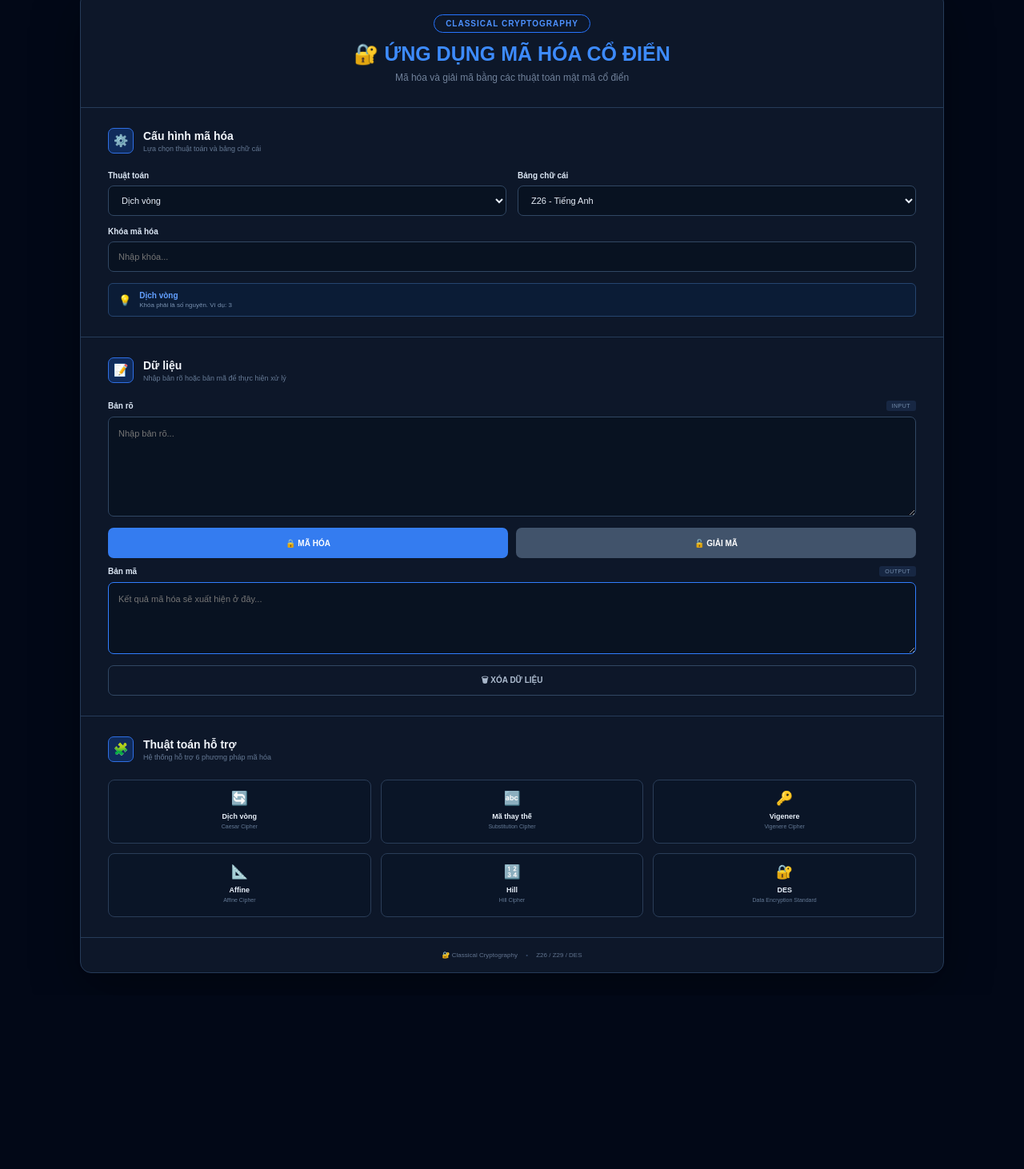
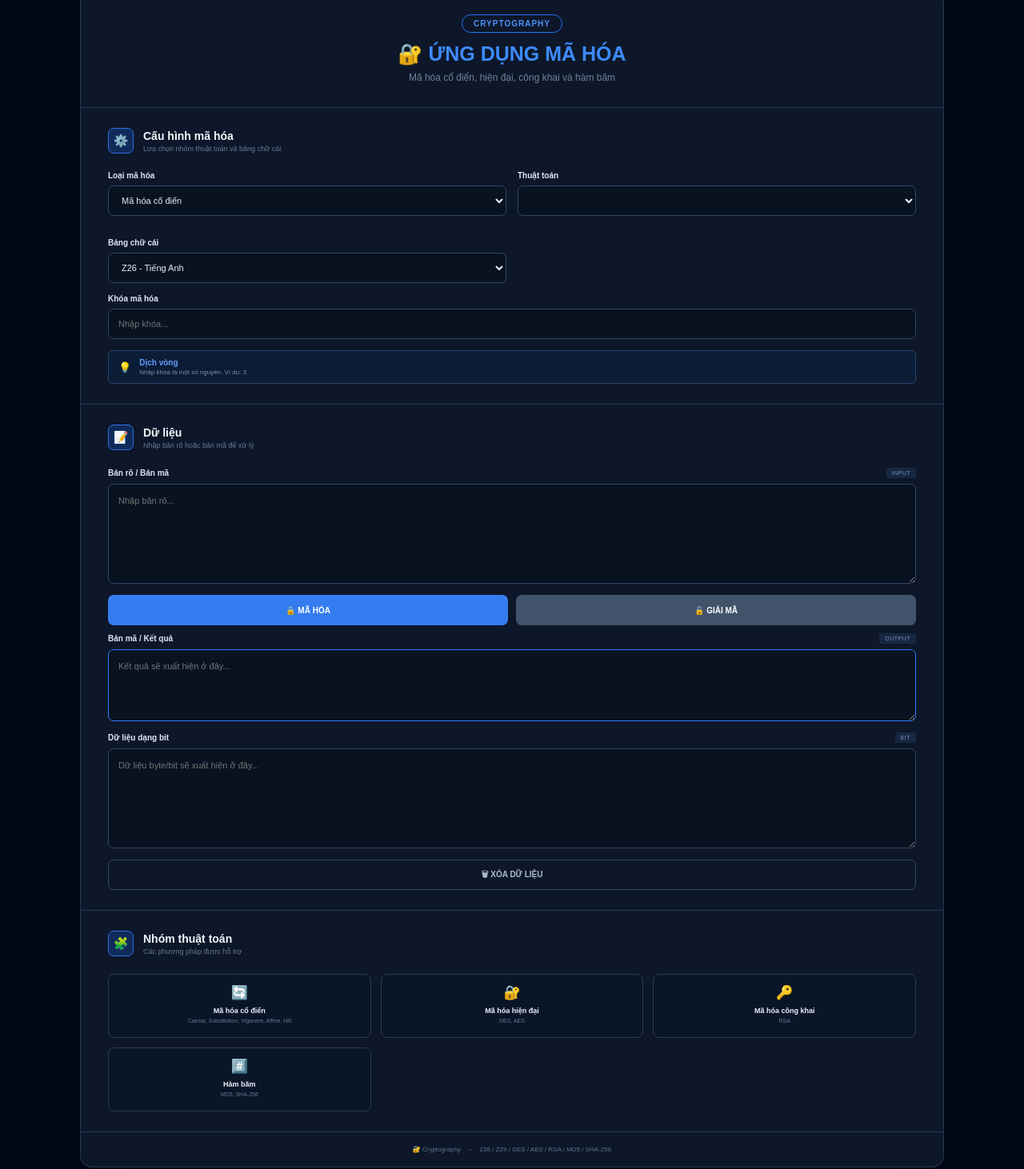
Before and after one commit to phamquockhanh1312/CONGCUMAHOA, a plain HTML site: page index.html in a window 1280 px wide. Shown: the part 39-1501 px from the top of the page at 80% size. Before the commit the page ends 1284 px from the top, so only its background shows below. Drawn offline with Linux system fonts and the light colour scheme.

Commit message:
Update index.html

```diff
--- a/index.html
+++ b/index.html
@@ -3,182 +3,378 @@
 <head>
     <meta charset="UTF-8">
     <meta name="viewport" content="width=device-width, initial-scale=1.0">
-    <title>Ứng dụng mã hóa cổ điển</title>
+
+    <title>Ứng dụng mã hóa</title>
+
     <link rel="stylesheet" href="style.css">
 </head>
+
 <body>
 
 <div class="container">
 
     <header>
-        <div class="badge">CLASSICAL CRYPTOGRAPHY</div>
-        <h1>🔐 ỨNG DỤNG MÃ HÓA CỔ ĐIỂN</h1>
-        <p>Mã hóa và giải mã bằng các thuật toán mật mã cổ điển</p>
+        <div class="badge">CRYPTOGRAPHY</div>
+
+        <h1>🔐 ỨNG DỤNG MÃ HÓA</h1>
+
+        <p>Mã hóa cổ điển, hiện đại, công khai và hàm băm</p>
     </header>
 
+
+    <!-- CẤU HÌNH -->
     <section class="section">
 
         <div class="section-title">
             <div class="section-icon">⚙️</div>
+
             <div>
                 <h2>Cấu hình mã hóa</h2>
-                <p>Lựa chọn thuật toán và bảng chữ cái</p>
+                <p>Lựa chọn nhóm thuật toán và bảng chữ cái</p>
             </div>
         </div>
+
 
         <div class="form-grid">
 
             <div class="form-group">
-                <label for="algorithm">Thuật toán</label>
-                <select id="algorithm">
-                    <option value="caesar">Dịch vòng</option>
-                    <option value="substitution">Mã thay thế</option>
-                    <option value="vigenere">Vigenere</option>
-                    <option value="affine">Affine</option>
-                    <option value="hill">Hill</option>
-                    <option value="des">Mã DES</option>
+                <label for="category">Loại mã hóa</label>
+
+                <select id="category">
+                    <option value="classical">
+                        Mã hóa cổ điển
+                    </option>
+
+                    <option value="modern">
+                        Mã hóa hiện đại
+                    </option>
+
+                    <option value="public">
+                        Mã hóa công khai
+                    </option>
+
+                    <option value="hash">
+                        Hàm băm
+                    </option>
                 </select>
             </div>
 
+
+            <div class="form-group">
+                <label for="algorithm">
+                    Thuật toán
+                </label>
+
+                <select id="algorithm"></select>
+            </div>
+
+
             <div class="form-group" id="alphabetGroup">
-                <label for="alphabet">Bảng chữ cái</label>
+
+                <label for="alphabet">
+                    Bảng chữ cái
+                </label>
+
                 <select id="alphabet">
-                    <option value="26">Z26 - Tiếng Anh</option>
-                    <option value="29">Z29 - Tiếng Việt</option>
+
+                    <option value="26">
+                        Z26 - Tiếng Anh
+                    </option>
+
+                    <option value="29">
+                        Z29 - Tiếng Việt
+                    </option>
+
                 </select>
+
             </div>
 
         </div>
 
-        <div class="form-group">
-            <label for="key">Khóa mã hóa</label>
+
+        <!-- KHÓA -->
+        <div class="form-group" id="keyGroup">
+
+            <label for="key">
+                Khóa mã hóa
+            </label>
+
             <input
                 type="text"
                 id="key"
                 placeholder="Nhập khóa..."
                 autocomplete="off"
             >
+
         </div>
 
-        <div class="guide" id="guide">
-            <div class="guide-icon">💡</div>
-            <div>
-                <strong id="guideTitle">Dịch vòng</strong>
-                <p id="guideText">Nhập khóa là một số nguyên. Ví dụ: 3</p>
-            </div>
-        </div>
 
-    </section>
+        <!-- HƯỚNG DẪN -->
+        <div class="guide">
 
-    <section class="section">
-
-        <div class="section-title">
-            <div class="section-icon">📝</div>
-            <div>
-                <h2>Dữ liệu</h2>
-                <p>Nhập bản rõ hoặc bản mã để thực hiện xử lý</p>
-            </div>
-        </div>
-
-        <div class="text-area-group">
-            <div class="label-row">
-                <label for="plaintext">Bản rõ</label>
-                <span>INPUT</span>
+            <div class="guide-icon">
+                💡
             </div>
 
-            <textarea
-                id="plaintext"
-                placeholder="Nhập bản rõ..."
-            ></textarea>
-        </div>
+            <div>
 
-        <div class="button-grid">
-            <button class="btn encrypt-btn" onclick="encrypt()">
-                🔒 MÃ HÓA
-            </button>
+                <strong id="guideTitle">
+                    Dịch vòng
+                </strong>
 
-            <button class="btn decrypt-btn" onclick="decrypt()">
-                🔓 GIẢI MÃ
-            </button>
-        </div>
+                <p id="guideText">
+                    Nhập khóa là một số nguyên. Ví dụ: 3
+                </p>
 
-        <div class="text-area-group">
-            <div class="label-row">
-                <label for="ciphertext">Bản mã</label>
-                <span>OUTPUT</span>
-            </div>
-
-            <textarea
-                id="ciphertext"
-                placeholder="Kết quả mã hóa sẽ xuất hiện ở đây..."
-            ></textarea>
-        </div>
-
-        <button class="clear-btn" onclick="clearData()">
-            🗑 XÓA DỮ LIỆU
-        </button>
-
-    </section>
-
-    <section class="section">
-
-        <div class="section-title">
-            <div class="section-icon">🧩</div>
-            <div>
-                <h2>Thuật toán hỗ trợ</h2>
-                <p>Hệ thống hỗ trợ 6 phương pháp mã hóa</p>
-            </div>
-        </div>
-
-        <div class="algorithm-grid">
-
-            <div class="algorithm-card">
-                <div class="card-icon">🔄</div>
-                <h3>Dịch vòng</h3>
-                <p>Caesar Cipher</p>
-            </div>
-
-            <div class="algorithm-card">
-                <div class="card-icon">🔤</div>
-                <h3>Mã thay thế</h3>
-                <p>Substitution Cipher</p>
-            </div>
-
-            <div class="algorithm-card">
-                <div class="card-icon">🔑</div>
-                <h3>Vigenere</h3>
-                <p>Vigenere Cipher</p>
-            </div>
-
-            <div class="algorithm-card">
-                <div class="card-icon">📐</div>
-                <h3>Affine</h3>
-                <p>Affine Cipher</p>
-            </div>
-
-            <div class="algorithm-card">
-                <div class="card-icon">🔢</div>
-                <h3>Hill</h3>
-                <p>Hill Cipher</p>
-            </div>
-
-            <div class="algorithm-card">
-                <div class="card-icon">🔐</div>
-                <h3>DES</h3>
-                <p>Data Encryption Standard</p>
             </div>
 
         </div>
 
     </section>
 
+
+    <!-- DỮ LIỆU -->
+    <section class="section">
+
+        <div class="section-title">
+
+            <div class="section-icon">
+                📝
+            </div>
+
+            <div>
+
+                <h2>Dữ liệu</h2>
+
+                <p>
+                    Nhập bản rõ hoặc bản mã để xử lý
+                </p>
+
+            </div>
+
+        </div>
+
+
+        <!-- INPUT -->
+        <div class="text-area-group">
+
+            <div class="label-row">
+
+                <label for="plaintext">
+                    Bản rõ / Bản mã
+                </label>
+
+                <span>
+                    INPUT
+                </span>
+
+            </div>
+
+
+            <textarea
+                id="plaintext"
+                placeholder="Nhập dữ liệu..."
+            ></textarea>
+
+        </div>
+
+
+        <!-- BUTTON -->
+        <div class="button-grid">
+
+            <button
+                type="button"
+                class="btn encrypt-btn"
+                id="encryptBtn"
+            >
+                🔒 MÃ HÓA
+            </button>
+
+
+            <button
+                type="button"
+                class="btn decrypt-btn"
+                id="decryptBtn"
+            >
+                🔓 GIẢI MÃ
+            </button>
+
+        </div>
+
+
+        <!-- OUTPUT -->
+        <div class="text-area-group">
+
+            <div class="label-row">
+
+                <label for="ciphertext">
+                    Bản mã / Kết quả
+                </label>
+
+                <span>
+                    OUTPUT
+                </span>
+
+            </div>
+
+
+            <textarea
+                id="ciphertext"
+                placeholder="Kết quả sẽ xuất hiện ở đây..."
+                readonly
+            ></textarea>
+
+        </div>
+
+
+        <!-- BIT -->
+        <div class="text-area-group">
+
+            <div class="label-row">
+
+                <label for="bitInfo">
+                    Dữ liệu dạng bit
+                </label>
+
+                <span>
+                    BIT
+                </span>
+
+            </div>
+
+
+            <textarea
+                id="bitInfo"
+                readonly
+                placeholder="Dữ liệu byte/bit sẽ xuất hiện ở đây..."
+            ></textarea>
+
+        </div>
+
+
+        <button
+            type="button"
+            class="clear-btn"
+            id="clearBtn"
+        >
+            🗑 XÓA DỮ LIỆU
+        </button>
+
+    </section>
+
+
+    <!-- NHÓM THUẬT TOÁN -->
+    <section class="section">
+
+        <div class="section-title">
+
+            <div class="section-icon">
+                🧩
+            </div>
+
+            <div>
+
+                <h2>
+                    Nhóm thuật toán
+                </h2>
+
+                <p>
+                    Các phương pháp được hỗ trợ
+                </p>
+
+            </div>
+
+        </div>
+
+
+        <div class="algorithm-grid">
+
+            <div class="algorithm-card">
+
+                <div class="card-icon">
+                    🔄
+                </div>
+
+                <h3>
+                    Mã hóa cổ điển
+                </h3>
+
+                <p>
+                    Caesar, Substitution, Vigenere,
+                    Affine, Hill
+                </p>
+
+            </div>
+
+
+            <div class="algorithm-card">
+
+                <div class="card-icon">
+                    🔐
+                </div>
+
+                <h3>
+                    Mã hóa hiện đại
+                </h3>
+
+                <p>
+                    DES, AES
+                </p>
+
+            </div>
+
+
+            <div class="algorithm-card">
+
+                <div class="card-icon">
+                    🔑
+                </div>
+
+                <h3>
+                    Mã hóa công khai
+                </h3>
+
+                <p>
+                    RSA
+                </p>
+
+            </div>
+
+
+            <div class="algorithm-card">
+
+                <div class="card-icon">
+                    #️⃣
+                </div>
+
+                <h3>
+                    Hàm băm
+                </h3>
+
+                <p>
+                    MD5, SHA-256
+                </p>
+
+            </div>
+
+        </div>
+
+    </section>
+
+
     <footer>
-        🔐 Classical Cryptography
+
+        🔐 Cryptography
+
         <span>•</span>
-        Z26 / Z29 / DES
+
+        Z26 / Z29 / DES / AES / RSA /
+        MD5 / SHA-256
+
     </footer>
 
 </div>
+
 
 <script src="script.js"></script>
 
```
